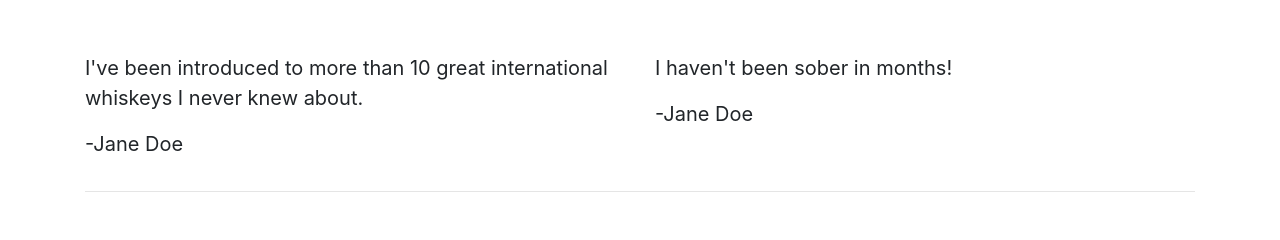
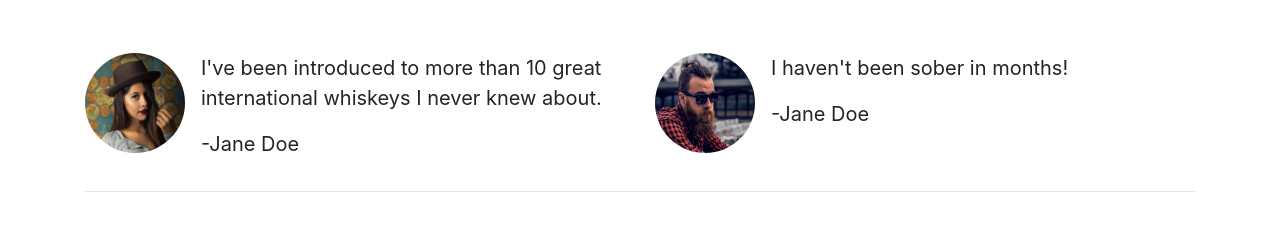
Before and after one commit to tdawes93/bootstrap-practice, a plain HTML site: page index.html in a window 1280 px wide. Shown: the part 560-800 px from the top of the page. Drawn offline with nearby package versions, Linux system fonts and the light colour scheme.

Commit message:
Add and style images for quotes section

```diff
--- a/index.html
+++ b/index.html
@@ -8,6 +8,8 @@
     <title>Whiskey Drop | Taste a new whiskey every month</title>
     <link rel="stylesheet" href="https://cdn.jsdelivr.net/npm/bootstrap@4.1.3/dist/css/bootstrap.min.css"
         integrity="sha384-MCw98/SFnGE8fJT3GXwEOngsV7Zt27NXFoaoApmYm81iuXoPkFOJwJ8ERdknLPMO" crossorigin="anonymous">
+    <link rel="stylesheet" href="https://use.fontawesome.com/releases/v5.6.1/css/all.css"
+        integrity="sha384-gfdkjb5BdAXd+lj+gudLWI+BXq4IuLW5IT+brZEZsLFm++aCMlF1V92rMkPaX4PP" crossorigin="anonymous">
     <script src="https://cdn.jsdelivr.net/npm/bootstrap@4.1.3/dist/js/bootstrap.min.js"
         integrity="sha384-ChfqqxuZUCnJSK3+MXmPNIyE6ZbWh2IMqE241rYiqJxyMiZ6OW/JmZQ5stwEULTy" crossorigin="anonymous">
     </script>
@@ -52,16 +54,33 @@
             </div>
             <div class="row">
                 <div class="col-12 col-md-6">
+                    <div class="media">
+                        <div class="d-none d-sm-block">
+                            <img src="/images/girl-image.png" alt="" class="rounded-circle mr-3" height="100"
+                                width="100">
+                        </div>
+                        <div class="media-body">
                             <blockquote class="blockquote">
-                        <p>I've been introduced to more than 10 great international whiskeys I never knew about.</p>
+                                <p>I've been introduced to more than 10 great international whiskeys I never knew about.
+                                </p>
                                 <p>-Jane Doe</p>
                             </blockquote>
                         </div>
+                    </div>
+                </div>
                 <div class="col-12 col-md-6">
+                    <div class="media">
+                        <div class="d-none d-sm-block">
+                            <img src="/images/guy-image.png" alt="" class="rounded-circle mr-3" height="100"
+                                width="100">
+                        </div>
+                        <div class="media-body">
                             <blockquote class="blockquote">
                                 <p>I haven't been sober in months!</p>
                                 <p>-Jane Doe</p>
                             </blockquote>
+                        </div>
+                    </div>
                 </div>
             </div>
         </section>
```
Also changed, not shown: images/girl-image.png (added), images/guy-image.png (added). Lines whose indentation alone changed are shown as unchanged.
